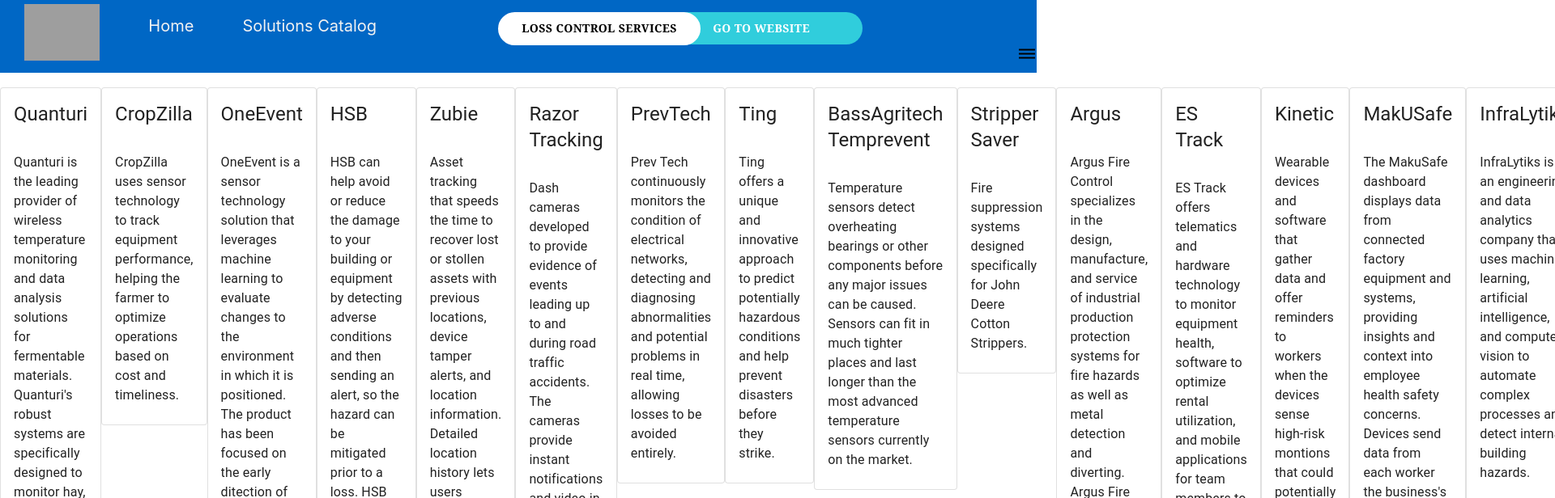
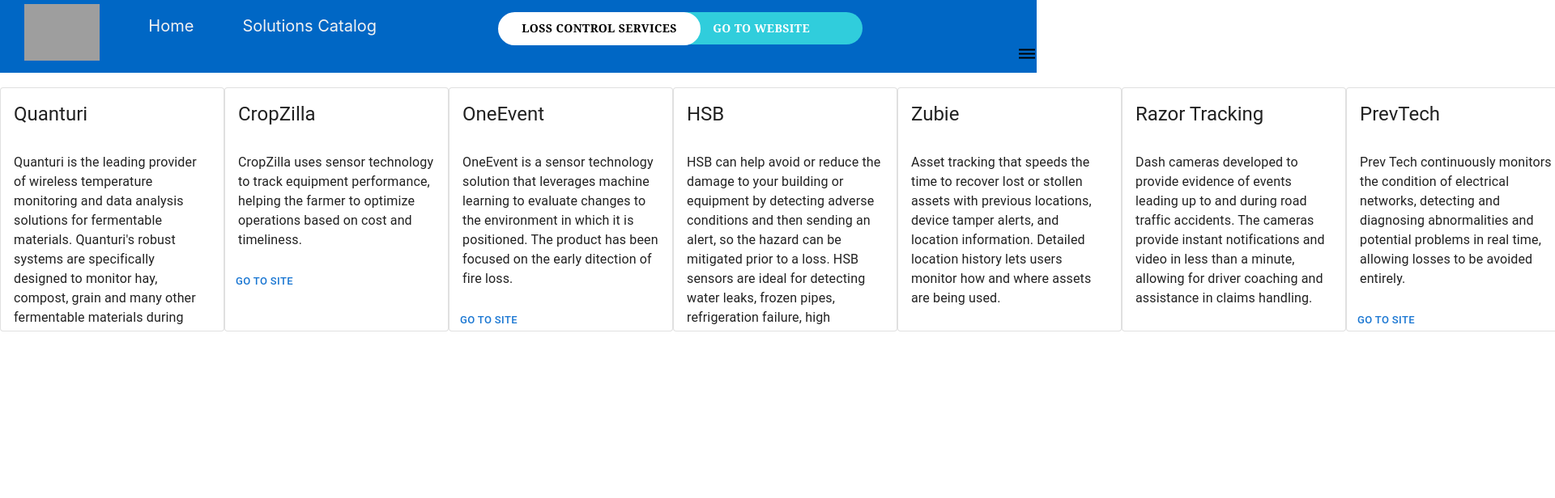
Before and after one commit to hoffay/NW-Marketplace, a React (Create React App) app: page /solutions in a window 1280 px wide. Shown: the top 616 px of the page at 81% size, 1920 px wide, since content can reach past the window. Built offline with nearby package versions, Linux system fonts and the light colour scheme; grey boxes are pictures that could not be loaded.

Commit message:
Add link to vendor url

```diff
--- a/src/Pages/Solutions/Components/VendorCards.js
+++ b/src/Pages/Solutions/Components/VendorCards.js
@@ -1,7 +1,6 @@
 import React from 'react';
 import { vendors } from '../../../VendorData';
-import { Grid, Card, CardContent, Typography, CardHeader } from '@mui/material';
-
+import { Grid, Card, CardContent, Typography, CardHeader, CardActions, Button } from '@mui/material'
 
 function createCard(vendor) {
     return (
@@ -29,7 +28,7 @@
     return (
         <div className="vendorCard">
 
-            <Card key={vendor.Vendor_Name} variant="outlined">
+            <Card key={vendor.Vendor_Name} variant="outlined" sx={{ minWidth: 275, height: 300 }}>
                 <CardHeader
                     title={vendor.Vendor_Name}
                 />
@@ -40,6 +39,11 @@
                         </Typography>
                     </div>
                 </CardContent>
+                <CardActions>
+                    <Button size="small" onClick={() => window.open(vendor.Web_Link)}>
+                        Go to Site
+                    </Button>
+                </CardActions>
             </Card>
 
         </div>
```
